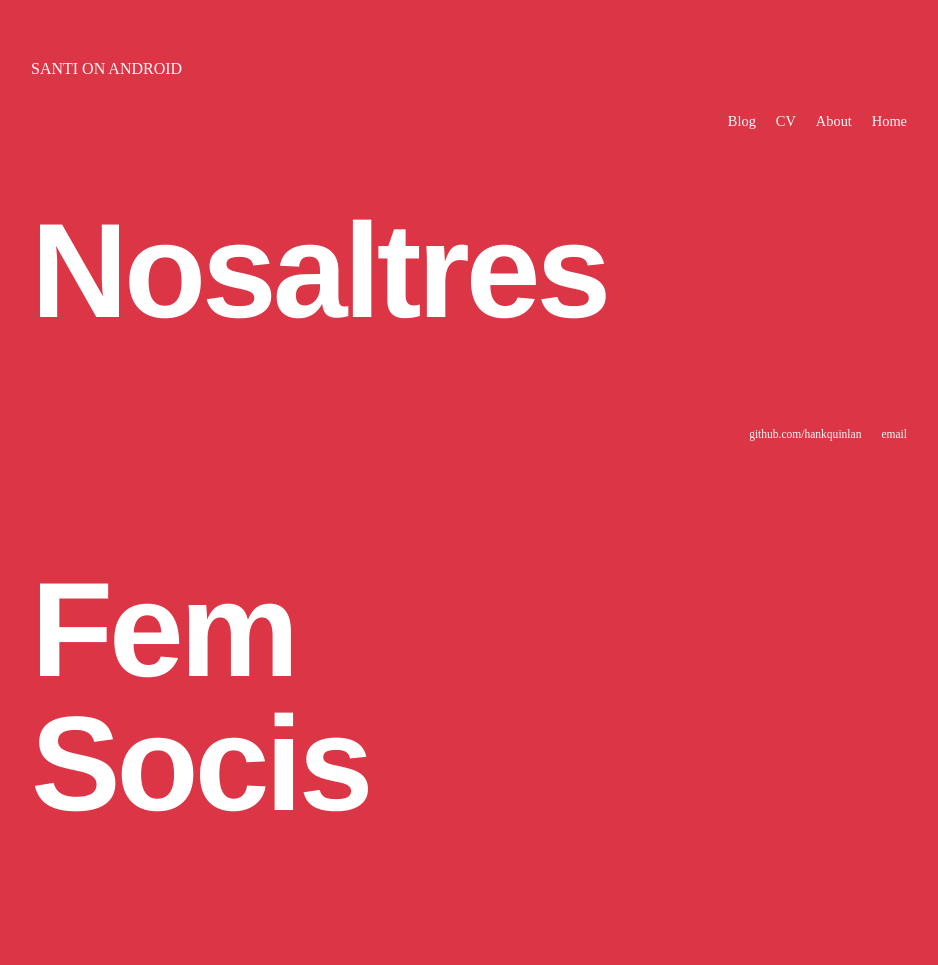
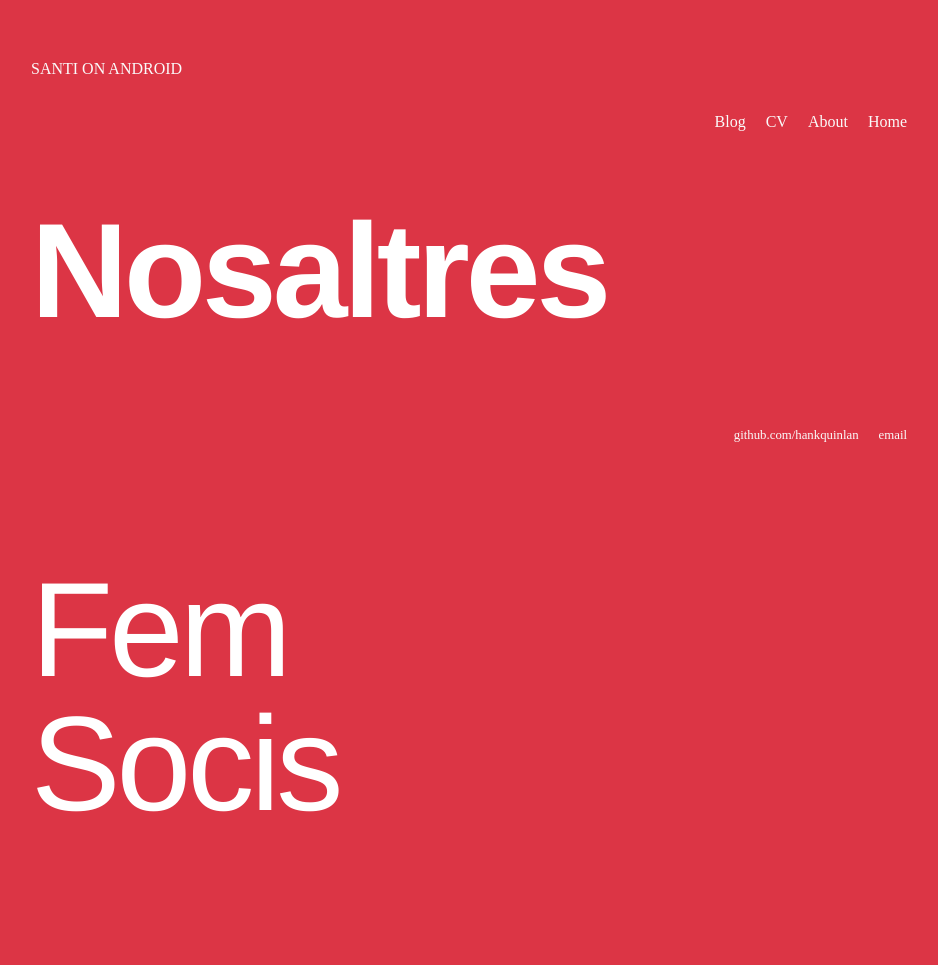
Before and after one commit to SantiOnAndroid/SantiOnAndroid.github.io, a Jekyll site: the page built from index.html, in a window 1280 px wide. Shown: the whole page, without its empty margins (161-1099 px from the left). Built offline with Jekyll 4.4.1, drawn with Linux system fonts in a browser that asks for light colours; some web fonts are replaced.

Commit message:
modificant titolj

```diff
--- a/css/main.css
+++ b/css/main.css
@@ -32,7 +32,7 @@
     float: right;
     fill: #ffffff;
     background: inherit;
-    font-size: 0.9em;
+    font-size: 1em;
 }
 a {
     text-decoration: none;
@@ -45,7 +45,6 @@
     font-size: 8.4em;
     font-family: "Neue Einstellung",Helvetica Neue, Helvetica, Arial, sans-serif;
     color: #fff;
-    font-weight: 800;
     letter-spacing: -.03em;
     line-height: 1em;
     float:left;
@@ -55,7 +54,6 @@
     font-size: 8.4em;
     font-family: "Neue Einstellung",Helvetica Neue, Helvetica, Arial, sans-serif;
     color: #fff;
-    font-weight: 800;
     letter-spacing: -.03em;
     line-height: 1em;
     float:left;
```
